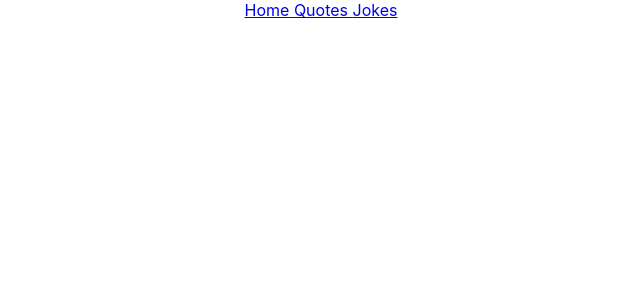
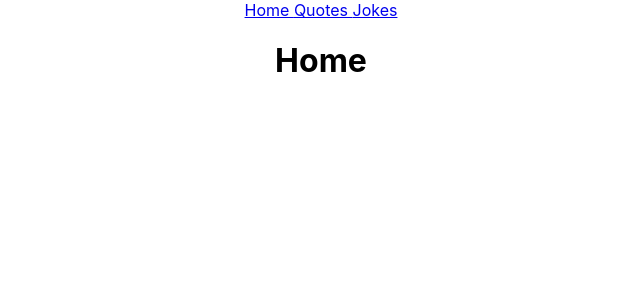
Before and after one commit to aidarous/Mod2-project, a React (Create React App) app: page /Home in a window 1280 px wide. Shown: the top 300 px of the page, without its empty margins (319-959 px from the left). Built offline with nearby package versions, Linux system fonts and the light colour scheme.

Commit message:
some placeholder text in home.js

```diff
--- a/src/App.js
+++ b/src/App.js
@@ -17,7 +17,9 @@ function App() {
           <Route path='/Home'>
             <Home />
           </Route>
-          <Route path='/Quotes'></Route>
+          <Route path='/Quotes'>
+
+          </Route>
         </Switch>
 
       </div>
--- a/src/components/Home.js
+++ b/src/components/Home.js
@@ -8,7 +8,7 @@ class Home extends Component {
     render() {
         return (
             <div>
-
+                <h1> Home</h1>
             </div>
         );
     }
```
